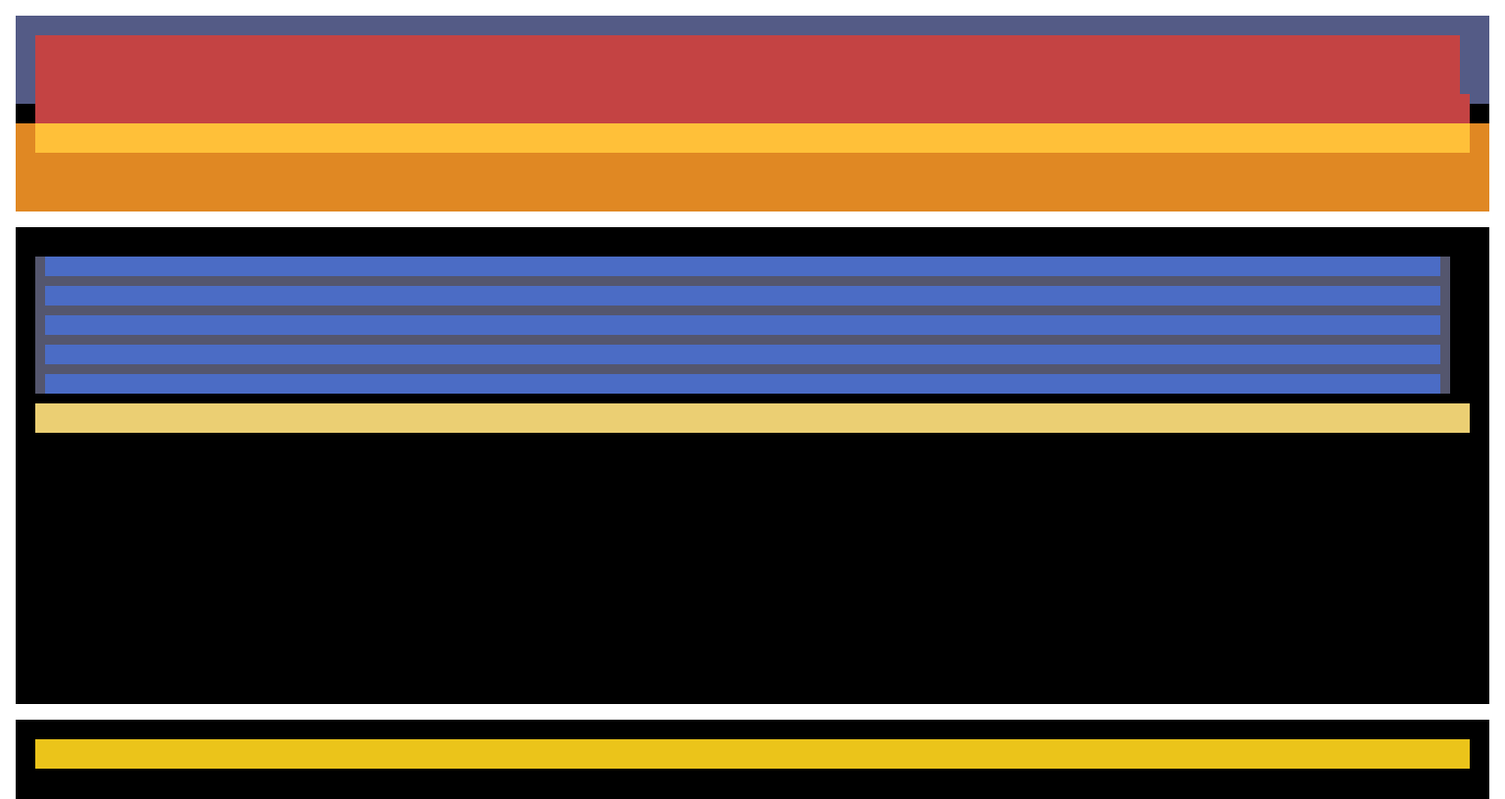
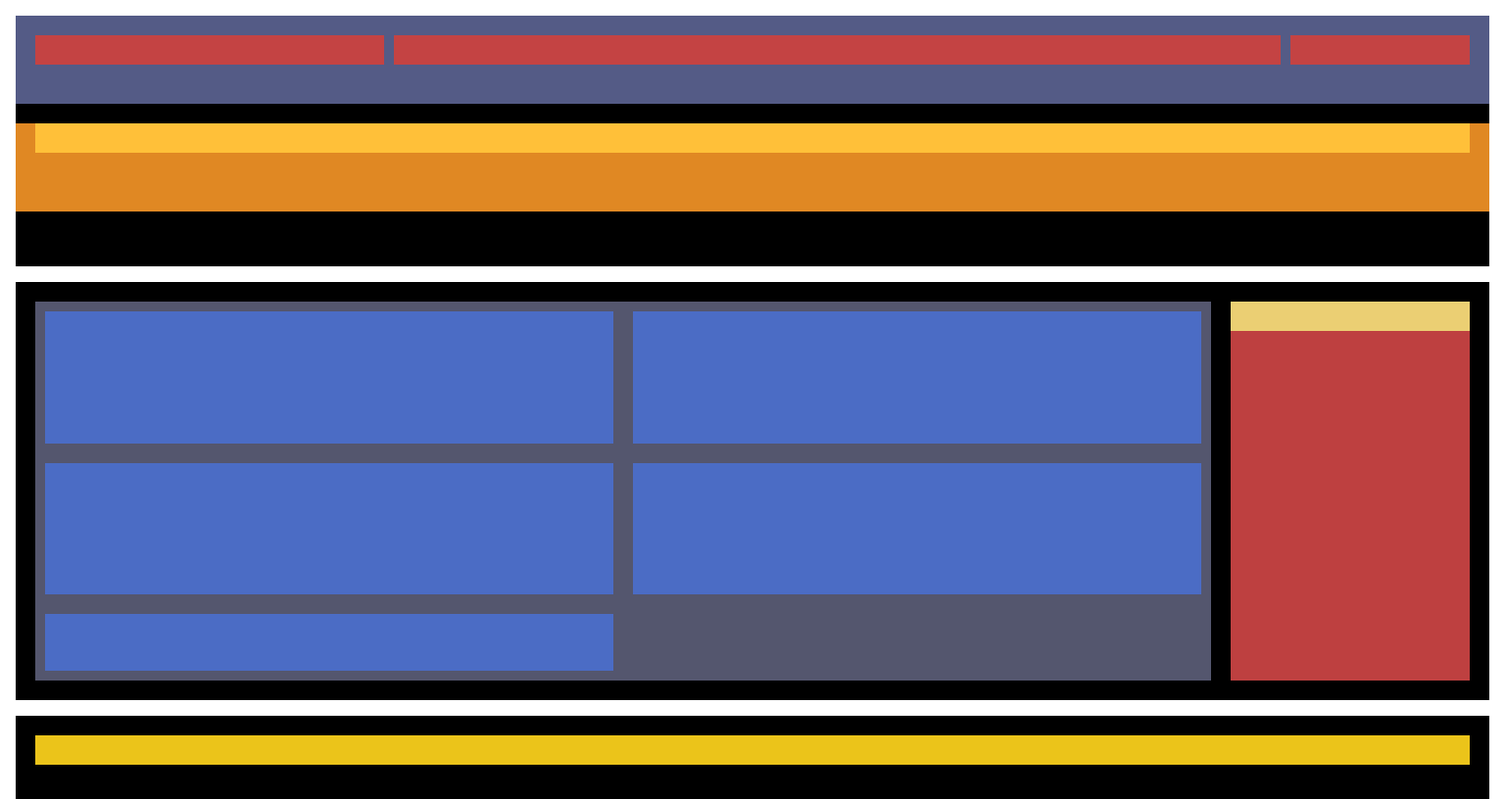
Before and after one commit to LienaPuey/Actividades, a plain HTML site: page nivel-3/index.html in a window 1536 px wide. Shown: the whole page at 98% size. Drawn offline with Linux system fonts and the light colour scheme.

Commit message:
grid_start

```diff
--- a/nivel-3/style.css
+++ b/nivel-3/style.css
@@ -21,7 +21,7 @@
         height: 100vh;
         display: grid;
         grid-gap: 1rem;
-        grid-template-rows: 2fr 6fr 1fr;
+        grid-template-rows: 3fr 5fr 1fr;
     }
     .header {
         background-color: black;
@@ -31,6 +31,8 @@
             background-color: #545B86;
             height: 90px;
             padding: 20px;
+            display: grid;
+            grid-template-columns: 2fr  5fr 1fr;
             }
             .favicon{
                 background-color: #c44343;
@@ -66,6 +68,8 @@
     .content {
         background-color: black;
         padding: 20px;
+        display: grid;
+        grid-template-columns: 5fr 1fr;
 
 
         }
@@ -73,6 +77,9 @@
         .cards {
             background-color: #54566e;
             margin-right: 20px;
+            display: grid;
+            grid-template-columns: 1fr 1fr;
+            grid-template-rows: 2fr 2fr 1fr;
 
         }
 
@@ -100,6 +107,8 @@
     .footer {
         background-color: black;
         padding: 20px;
+        display: grid;
+
 
      }
         .footer_text {
```
